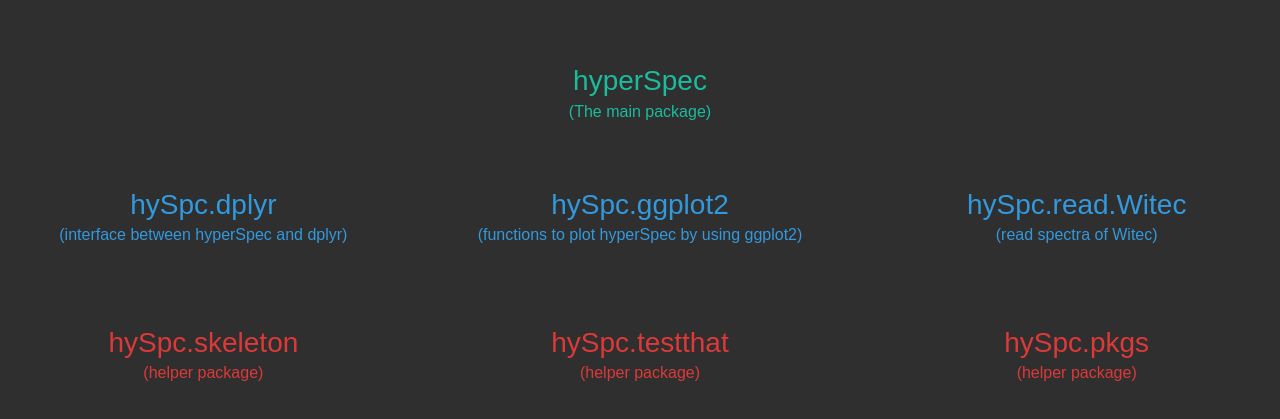
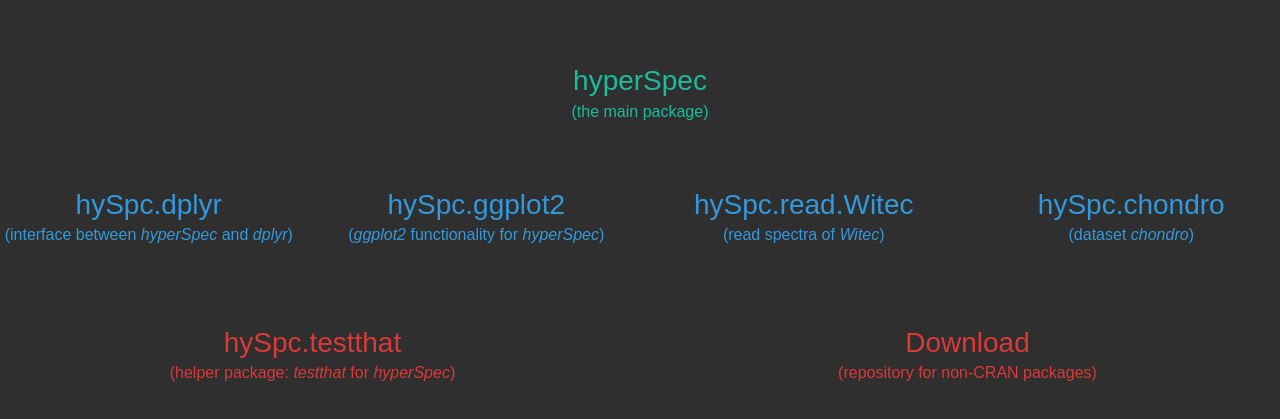
Before and after one commit to r-hyperspec/r-hyperspec.github.io, a plain HTML site: page index.html in a window 1280 px wide. Shown: the part 115-534 px from the top of the page. Drawn offline with nearby package versions, Linux system fonts and the light colour scheme.

Commit message:
Update index.html

```diff
--- a/index.html
+++ b/index.html
@@ -63,6 +63,7 @@
     .main-pkg {
       color: #1abc9c; /* Green */
     }
+
     .hyspc-pkg {
       color: #3399dd; /* blue */
     }
@@ -107,7 +108,7 @@
 
     <div class="col">
       <h3><a class = "main-pkg" href="https://cbeleites.github.io/hyperSpec/">
-      hyperSpec <p class="notbold"> (The main package)</p>
+      hyperSpec <p class="notbold"> (the main package)</p>
       </a></h3>
     </div>
 <!--
@@ -134,21 +135,28 @@
 
     <div class="col">
       <h3 class="margin"><a class = "hyspc-pkg" href="https://r-hyperspec.github.io/hySpc.dplyr/">
-        hySpc.dplyr <p class="notbold">(interface between hyperSpec and dplyr)</p>
+        hySpc.dplyr <p class="notbold">(interface between <em>hyperSpec</em> and <em>dplyr</em>)</p>
       </a></h3>
     </div>
 
     <div class="col">
       <h3 class="margin"><a class = "hyspc-pkg" href="https://r-hyperspec.github.io/hySpc.ggplot2/">
-        hySpc.ggplot2 <p class="notbold">(functions to plot hyperSpec by using ggplot2)</p>
+        hySpc.ggplot2 <p class="notbold">(<em>ggplot2</em> functionality for <em>hyperSpec</em>)</p>
       </a></h3>
     </div>
 
     <div class="col">
       <h3 class="margin"><a class = "hyspc-pkg" href="https://r-hyperspec.github.io/hySpc.read.Witec/">
-        hySpc.read.Witec  <p class="notbold">(read spectra of Witec)</p>
+        hySpc.read.Witec  <p class="notbold">(read spectra of <em>Witec</em>)</p>
       </a></h3>
     </div>
+
+    <div class="col">
+      <h3 class="margin"><a class = "hyspc-pkg" href="https://r-hyperspec.github.io/hySpc.chondro/">
+        hySpc.chondro  <p class="notbold">(dataset <em>chondro</em>)</p>
+      </a></h3>
+    </div>
+
 <!--
     <div class="col">
       <h3 class="margin"><a class = "hyspc-pkg" href="https://r-hyperspec.github.io/.../">
@@ -166,21 +174,23 @@
 <div class="container-fluid-10 text-center">
   <div class="row">
 
+    <!--
     <div class="col">
       <h3 class="margin"><a class = "helper-pkg" href="https://r-hyperspec.github.io/hySpc.skeleton">
-        hySpc.skeleton<p class="notbold">(helper package)</p>
+        hySpc.skeleton<p class="notbold">(helper repository)</p>
       </a></h3>
     </div>
+    -->
 
     <div class="col">
       <h3 class="margin"><a class = "helper-pkg" href="https://r-hyperspec.github.io/hySpc.testthat">
-        hySpc.testthat <p class="notbold">(helper package)</p>
+        hySpc.testthat <p class="notbold">(helper package: <em>testthat</em> for <em>hyperSpec</em>)</p>
       </a></h3>
     </div>
 
     <div class="col">
       <h3 class="margin"><a class = "helper-pkg" href="https://r-hyperspec.github.io/hySpc.pkgs ">
-        hySpc.pkgs <p class="notbold">(helper package)</p>
+        Download <p class="notbold">(repository for non-CRAN packages)</p>
       </a></h3>
     </div>
 
```
